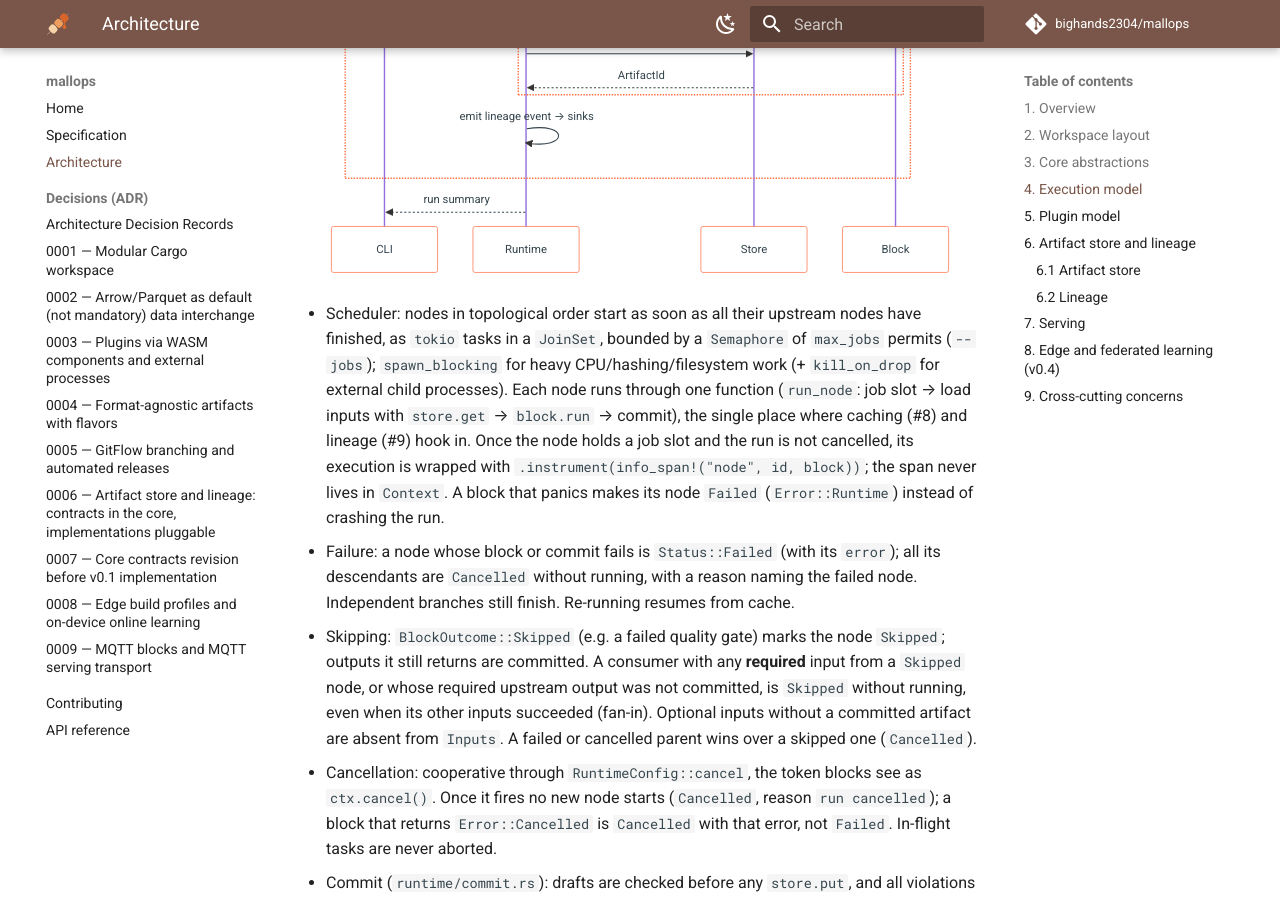
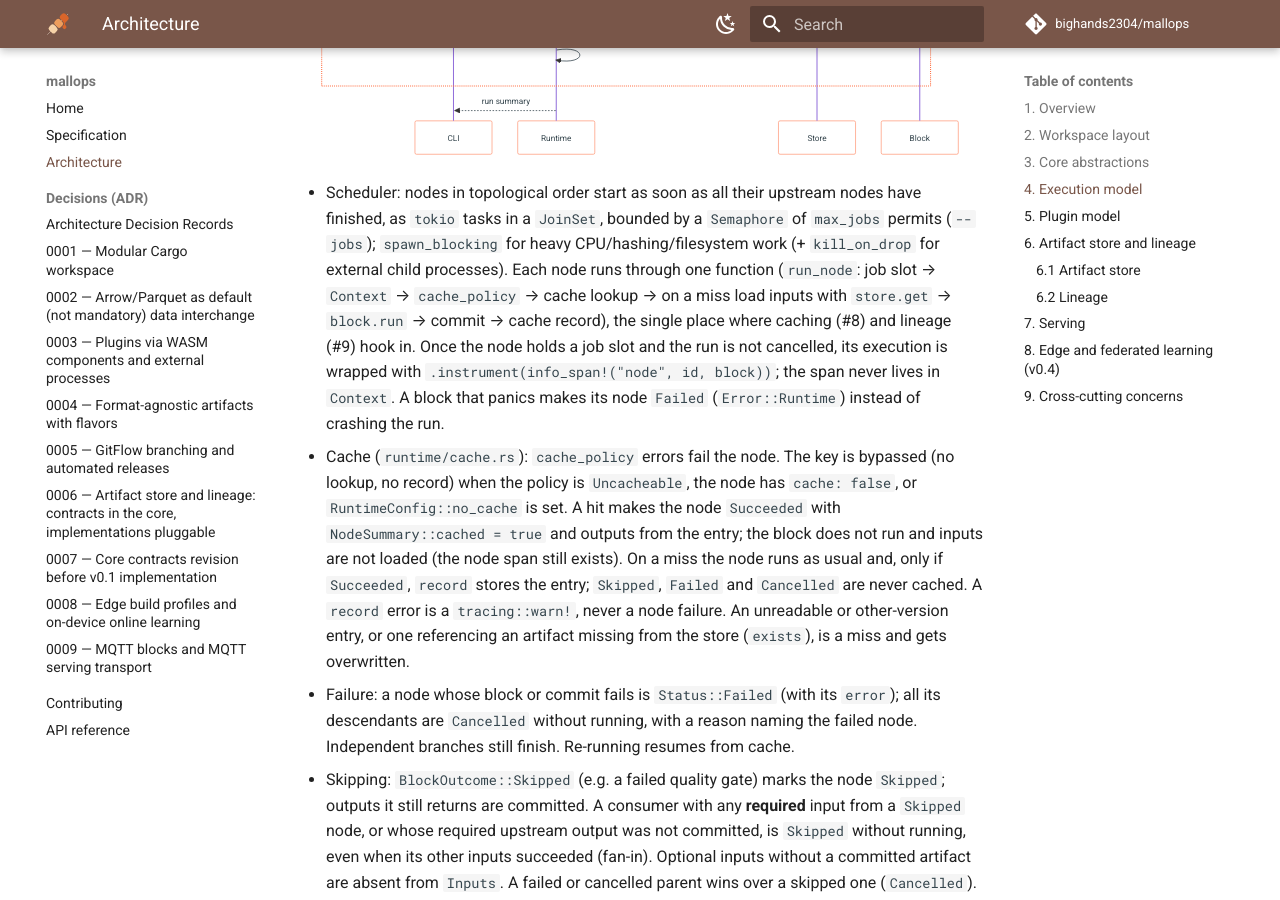
Before and after one commit to bighands2304/mallops, an MkDocs documentation site: the page built from docs/ARCHITECTURE.md, in a window 1280 px wide and 900 px high, scrolled down 4792 px. Built offline with MkDocs 1.6.1 and Material for MkDocs 9.7.7, drawn with Linux system fonts in a browser that asks for light colours; comment, search, counter and statistics services are not loaded; the version menu is left out; some of the changed text lies outside the part shown.

Commit message:
docs: document run_node caching, cache key and entry format (#8)
Signed-off-by: bighands2304 <61188329+bighands2304@users.noreply.github.com>

````diff
--- a/docs/ARCHITECTURE.md
+++ b/docs/ARCHITECTURE.md
@@ -203,21 +203,24 @@ sequenceDiagram
     Core->>Core: parse, validate config & resolved ports, topo-sort (PipelineConfig::validate)
     loop each ready node (parallel when independent)
         Core->>B: cache_policy(ctx)
-        Core->>Core: cache key = hash(block id, version, config_hash, input ids, extra_hash)
-        alt cache hit
-            Core->>Store: reuse outputs (from cache/<key>)
+        Core->>Core: cache key = hash(block id, version, config_hash, seed, input ids, extra_hash) [skipped if Uncacheable, cache: false or no_cache]
+        Core->>Store: lookup(cache/<key>)
+        alt cache hit (entry readable, all outputs exist)
+            Core->>Core: outputs from entry, NodeSummary.cached = true, block not run
         else
             Core->>B: run(ctx, inputs) [instrumented with node span]
             B-->>Core: BlockOutcome (Produced drafts | Skipped)
             Core->>Store: put(manifest + parents, payload)
             Store-->>Core: ArtifactId
+            Core->>Store: record(cache/<key>) [Succeeded only]
         end
         Core->>Core: emit lineage event → sinks
     end
     Core-->>CLI: run summary
 ```
 
-- Scheduler: nodes in topological order start as soon as all their upstream nodes have finished, as `tokio` tasks in a `JoinSet`, bounded by a `Semaphore` of `max_jobs` permits (`--jobs`); `spawn_blocking` for heavy CPU/hashing/filesystem work (+ `kill_on_drop` for external child processes). Each node runs through one function (`run_node`: job slot → load inputs with `store.get` → `block.run` → commit), the single place where caching (#8) and lineage (#9) hook in. Once the node holds a job slot and the run is not cancelled, its execution is wrapped with `.instrument(info_span!("node", id, block))`; the span never lives in `Context`. A block that panics makes its node `Failed` (`Error::Runtime`) instead of crashing the run.
+- Scheduler: nodes in topological order start as soon as all their upstream nodes have finished, as `tokio` tasks in a `JoinSet`, bounded by a `Semaphore` of `max_jobs` permits (`--jobs`); `spawn_blocking` for heavy CPU/hashing/filesystem work (+ `kill_on_drop` for external child processes). Each node runs through one function (`run_node`: job slot → `Context` → `cache_policy` → cache lookup → on a miss load inputs with `store.get` → `block.run` → commit → cache record), the single place where caching (#8) and lineage (#9) hook in. Once the node holds a job slot and the run is not cancelled, its execution is wrapped with `.instrument(info_span!("node", id, block))`; the span never lives in `Context`. A block that panics makes its node `Failed` (`Error::Runtime`) instead of crashing the run.
+- Cache (`runtime/cache.rs`): `cache_policy` errors fail the node. The key is bypassed (no lookup, no record) when the policy is `Uncacheable`, the node has `cache: false`, or `RuntimeConfig::no_cache` is set. A hit makes the node `Succeeded` with `NodeSummary::cached = true` and outputs from the entry; the block does not run and inputs are not loaded (the node span still exists). On a miss the node runs as usual and, only if `Succeeded`, `record` stores the entry; `Skipped`, `Failed` and `Cancelled` are never cached. A `record` error is a `tracing::warn!`, never a node failure. An unreadable or other-version entry, or one referencing an artifact missing from the store (`exists`), is a miss and gets overwritten.
 - Failure: a node whose block or commit fails is `Status::Failed` (with its `error`); all its descendants are `Cancelled` without running, with a reason naming the failed node. Independent branches still finish. Re-running resumes from cache.
 - Skipping: `BlockOutcome::Skipped` (e.g. a failed quality gate) marks the node `Skipped`; outputs it still returns are committed. A consumer with any **required** input from a `Skipped` node, or whose required upstream output was not committed, is `Skipped` without running, even when its other inputs succeeded (fan-in). Optional inputs without a committed artifact are absent from `Inputs`. A failed or cancelled parent wins over a skipped one (`Cancelled`).
 - Cancellation: cooperative through `RuntimeConfig::cancel`, the token blocks see as `ctx.cancel()`. Once it fires no new node starts (`Cancelled`, reason `run cancelled`); a block that returns `Error::Cancelled` is `Cancelled` with that error, not `Failed`. In-flight tasks are never aborted.
@@ -327,6 +330,7 @@ pub trait LineageSink: Send + Sync {
 - Core sink: `JsonSink`, writing `runs/<run-id>/lineage.json` through `ArtifactStore::put_meta`.
 - Optional sinks: SQLite (queryable), OpenLineage (Marquez, DataHub…), MLflow — `mallops-std` features or plugins.
 - Zero or more sinks; `lineage: off` disables it. A failing sink logs a warning and never fails the run.
+- Cache key (`cache_key`, domain-separated BLAKE3): block id, `BlockSpec.version`, `config_hash` (canonical JSON of `with:`, secrets stay as literal `${secret:NAME}` so rotating a value does not invalidate), `seed`, the sorted `(port, input artifact id)` pairs, and `extra_hash` of `CachePolicy::Deterministic`. Node id and `use:` are not part of it. Entry: `cache/<key-hex>.json` = `{"v":1,"outputs":{"<port>":"<artifact-id>"}}`, stored through `put_meta`.
 - Caching does **not** depend on lineage: it uses artifact hashes and `cache/<key>.json` in the store.
 
 ## 7. Serving
````
Also changed, not shown: docs/SPEC.md (+3 -2 lines), 1 other file.
